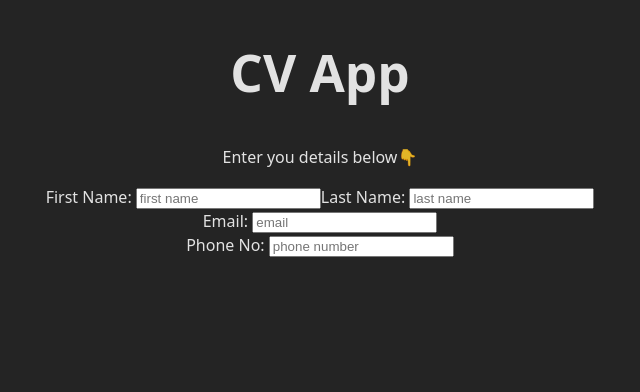
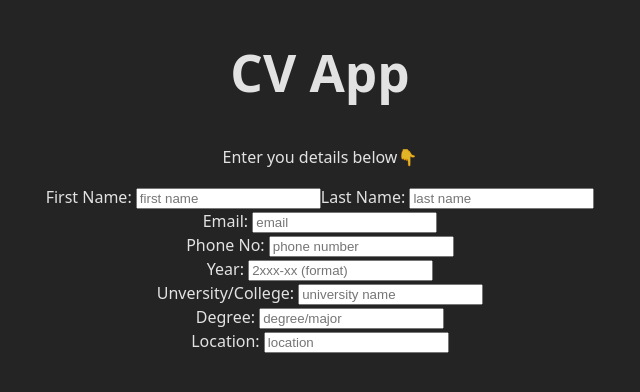
Before and after one commit to Anand-1812/CV-app, a React (Vite) app in the folder cv_app/: page / in a window 1280 px wide. Shown: the top 392 px of the page, without its empty margins (320-960 px from the left). Built offline with nearby package versions, Linux system fonts and the light colour scheme.

Commit message:
feat: Add the education section

```diff
--- a/cv_app/src/components/Education.jsx
+++ b/cv_app/src/components/Education.jsx
@@ -1,3 +1,4 @@
+import _default from "eslint-plugin-react-refresh";
 import { useState } from "react";
 
 function Education() {
@@ -6,16 +7,52 @@ function Education() {
   const [major, setMajor] = useState("");
   const [location, setLocation] = useState("");
 
+  function handleYear(e) {
+    setYear(e.target.value);
+  }
+
+  function handleUniversityName(e) {
+    setUniversityName(e.target.value);
+  }
+
+  function handleDegree(e) {
+    setMajor(e.target.value);
+  }
+
+  function handleLocation(e) {
+    setLocation(e.target.value);
+  }
+
   return (
     <>
       <div className="education">
         <div className="year">
-
           <label>
-            First Name: <input value={firstName} onChange={handleFirstName} placeholder="first name" />
+            Year: <input value={year} onChange={handleYear} placeholder="2xxx-xx (format)" />
           </label>
         </div>
+
+        <div className="university">
+          <label>
+            Unversity/College: <input value={universityName} onChange={handleUniversityName} placeholder="university name" />
+          </label>
+        </div>
+
+        <div className="degree">
+          <label>
+            Degree: <input value={major} onChange={handleDegree} placeholder="degree/major" />
+          </label>
+        </div>
+
+        <div className="location">
+          <label>
+            Location: <input value={location} onChange={handleLocation} placeholder="location" />
+          </label>
+        </div>
+
       </div>
     </>
   );
 }
+
+export default Education;
--- a/cv_app/src/main.jsx
+++ b/cv_app/src/main.jsx
@@ -3,10 +3,12 @@ import { createRoot } from 'react-dom/client'
 import './index.css'
 import App from './App.jsx'
 import Name from './components/Name.jsx'
+import Education from './components/Education.jsx'
 
 createRoot(document.getElementById('root')).render(
   <StrictMode>
     <App />
     <Name />
+    <Education />
   </StrictMode>,
 )
```
